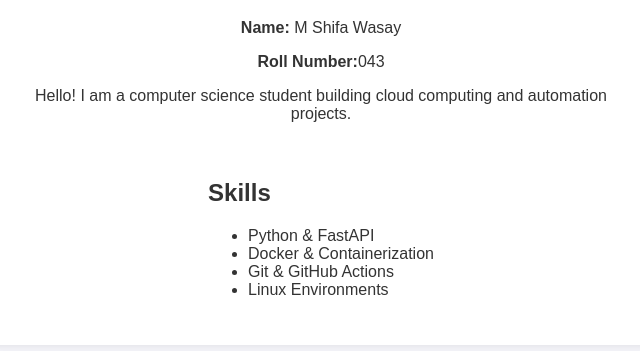
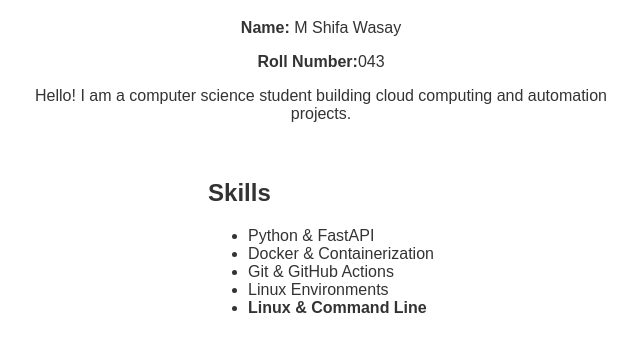
Before and after one commit to MS-WASAY/devops-a2-043, a plain HTML site: page index.html in a window 1280 px wide. Shown: the part 141-492 px from the top of the page, without its empty margins (319-959 px from the left). Drawn offline with Linux system fonts and the light colour scheme.

Commit message:
Add extra skill to skills section on feature branch

```diff
--- a/index.html
+++ b/index.html
@@ -13,6 +13,7 @@
         <p>Hello! I am a computer science student building cloud computing and automation projects.</p>
 
         <!-- Skills Section (For roll numbers ending in 0, 1, 2, or 3) -->
+        <!-- Skills Section -->
         <section class="extra-section">
             <h2>Skills</h2>
             <ul>
@@ -20,6 +21,7 @@
                 <li>Docker & Containerization</li>
                 <li>Git & GitHub Actions</li>
                 <li>Linux Environments</li>
+                <li><strong>Linux & Command Line</strong></li> <!-- Yeh nayi line add kar dein -->
             </ul>
         </section>
     </div>
```
